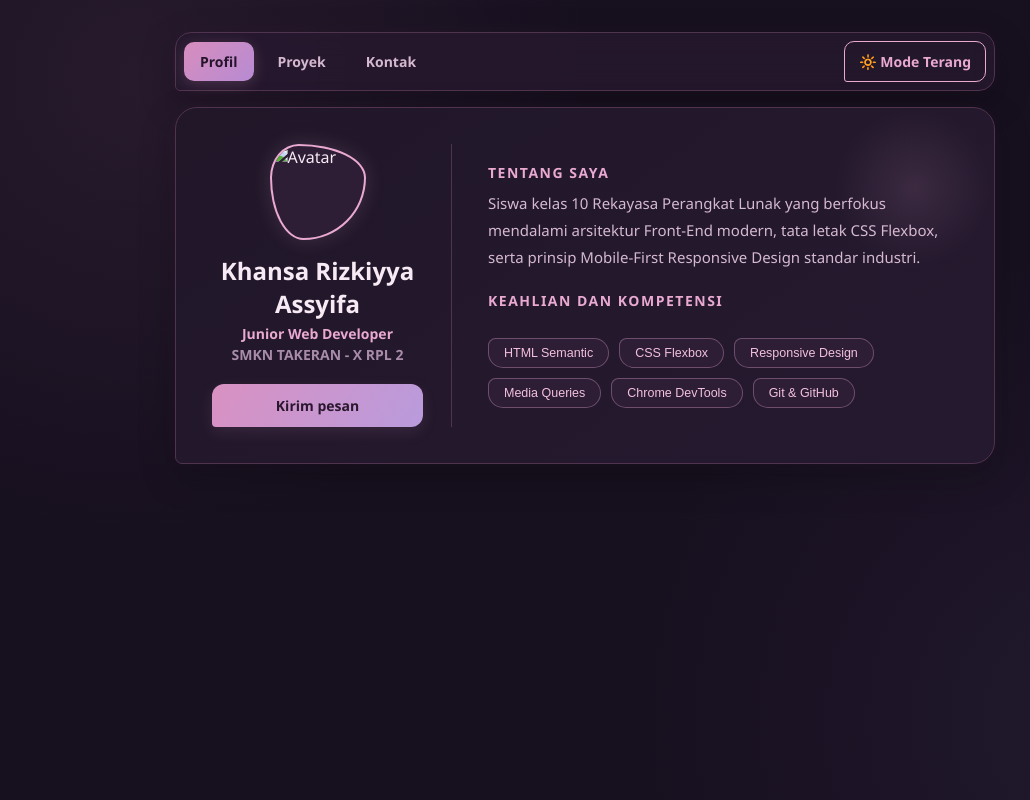
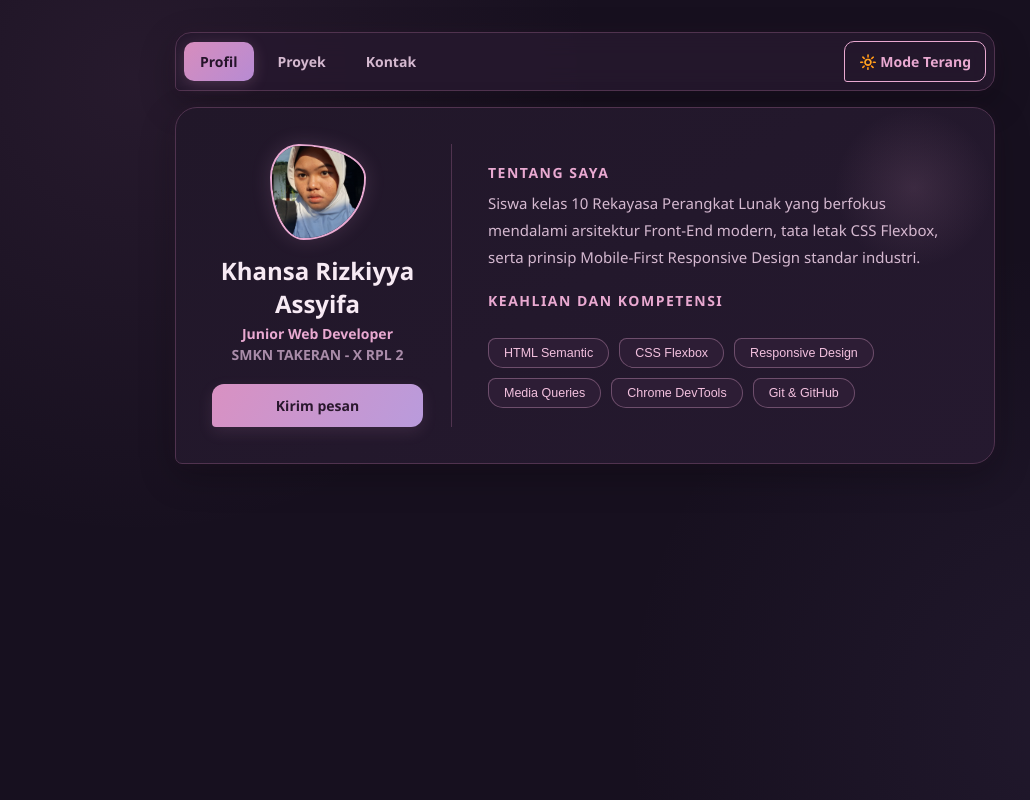
Before and after one commit to khansarizkiyya/Tugas-7-Khansa-Rizkiyya-Assyifa-SMKN-Takeran, a plain HTML site: page index.html in a window 1280 px wide. Shown: the whole page, without its empty margins (55-1085 px from the left). Drawn offline with Linux system fonts and the light colour scheme.

Commit message:
fix: missed that one, fixed

```diff
--- a/index.html
+++ b/index.html
@@ -20,7 +20,7 @@
             <header class="card-aside">
                 <div class="avatar-box">
                     <span class="avatar-icon">
-                        <img src="img/foto-profil.jpg" class="avatar-image" alt="Avatar">
+                        <img src="img/foto_profil.jpg" class="avatar-image" alt="Avatar">
                     </span>
                 </div>
                 <h1 class="student-name">Khansa Rizkiyya Assyifa</h1>
```
